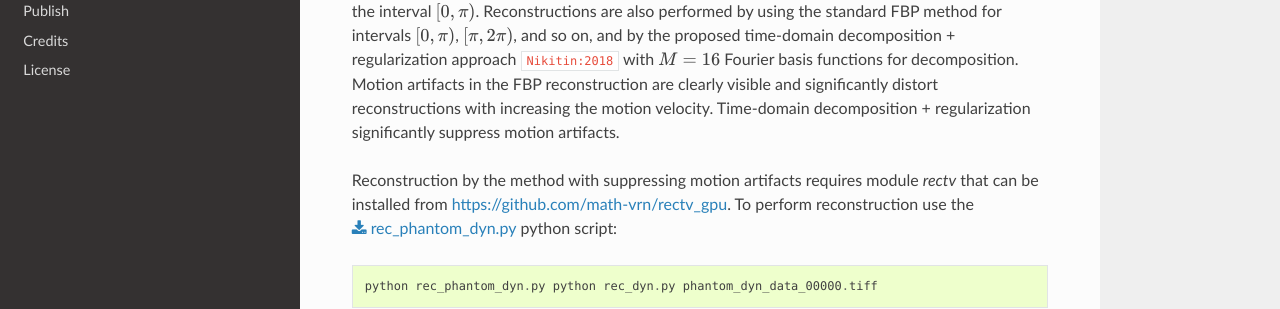
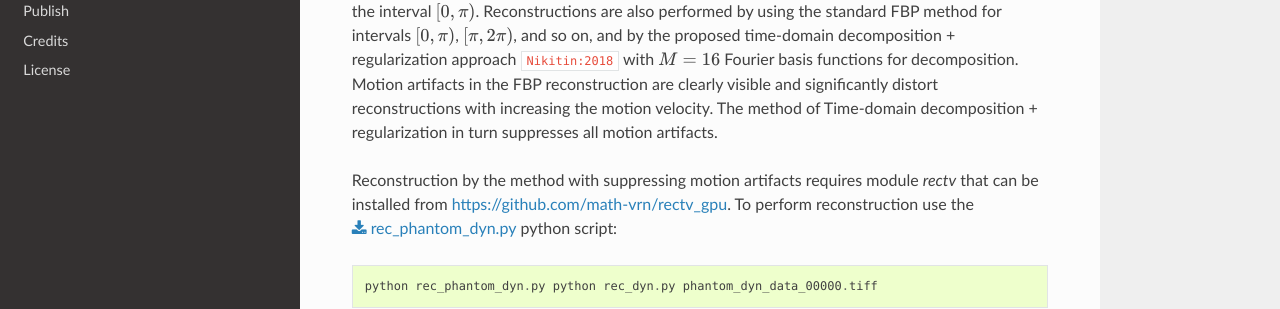
Before and after one commit to tomography/tomobank, a Sphinx documentation site: the page built from docs/source/phantom/docs.phantom.dynamic.rst, in a window 1280 px wide and 900 px high. Shown: the part 377-686 px from the top of the window. Built offline with Sphinx 7.4.7 and the Read the Docs theme 2.0.0, drawn with Linux system fonts in a browser that asks for light colours; cross-references to code outside the pages are shown as plain code.

```diff
--- a/docs/source/phantom/docs.phantom.dynamic.rst
+++ b/docs/source/phantom/docs.phantom.dynamic.rst
@@ -9,7 +9,7 @@
 The model has sizes :math:`(N,N,N_t)=(256,256,8)`, and the projection data has sizes :math:`(N_\theta,N)=(128\times 8,256)=(1024,256)`, where :math:`128` is the number of projections for covering the interval :math:`[0,\pi)`.
 Reconstructions are also performed by using the standard FBP method for intervals :math:`[0,\pi)`, :math:`[\pi,2\pi)`, and so on, and by the proposed time-domain decomposition + regularization approach :cite:`Nikitin:2018` with :math:`M=16` Fourier basis functions for decomposition.
 Motion artifacts in the FBP reconstruction are clearly visible and significantly distort reconstructions with increasing the motion velocity.
-Time-domain decomposition + regularization significantly suppress motion artifacts.
+The method of Time-domain decomposition + regularization in turn suppresses all motion artifacts.
 
 Reconstruction by the method with suppressing motion artifacts requires module `rectv` that can be installed from https://github.com/math-vrn/rectv_gpu.
 To perform reconstruction use the :download:`rec_phantom_dyn.py <../../demo/rec_phantom_dyn.py>` python script::
```
